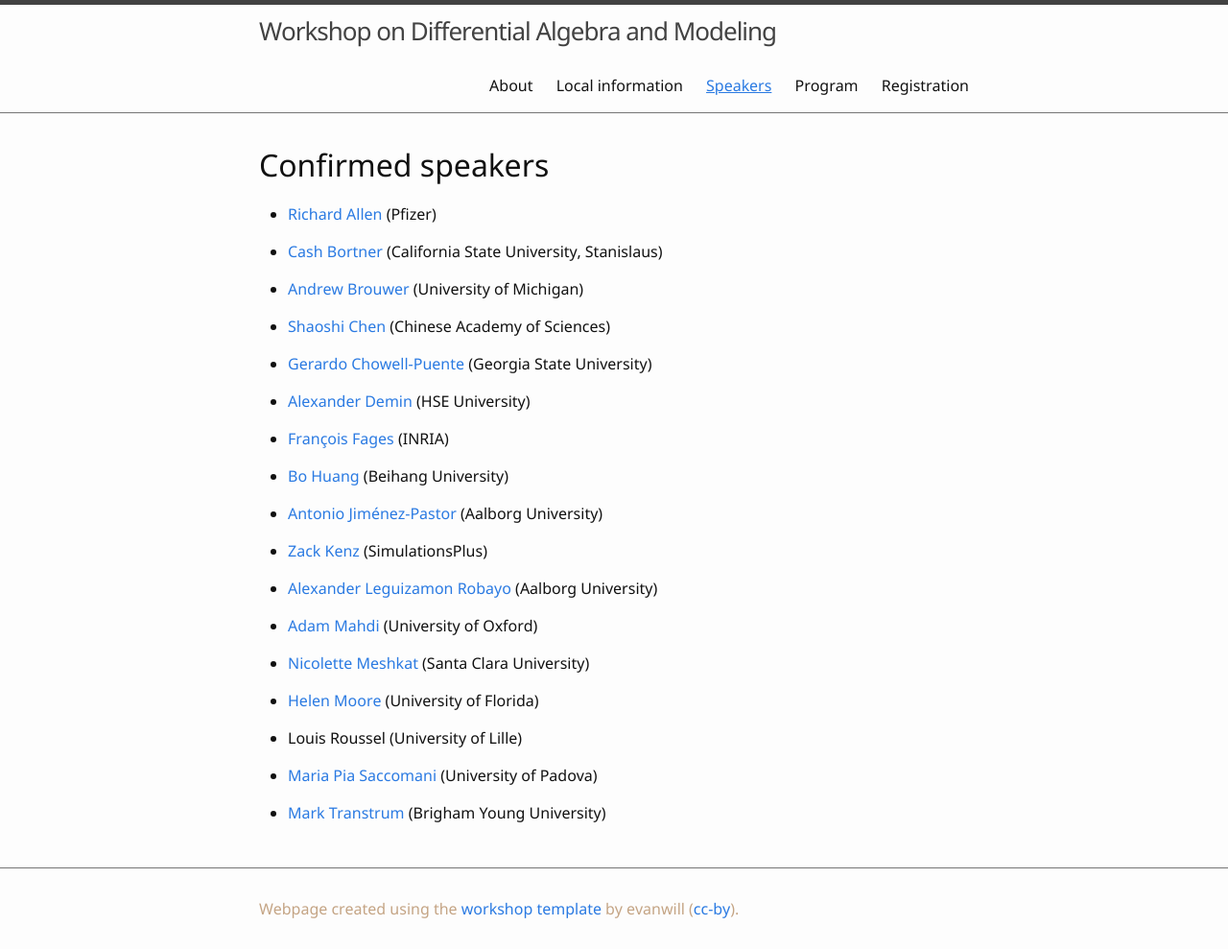
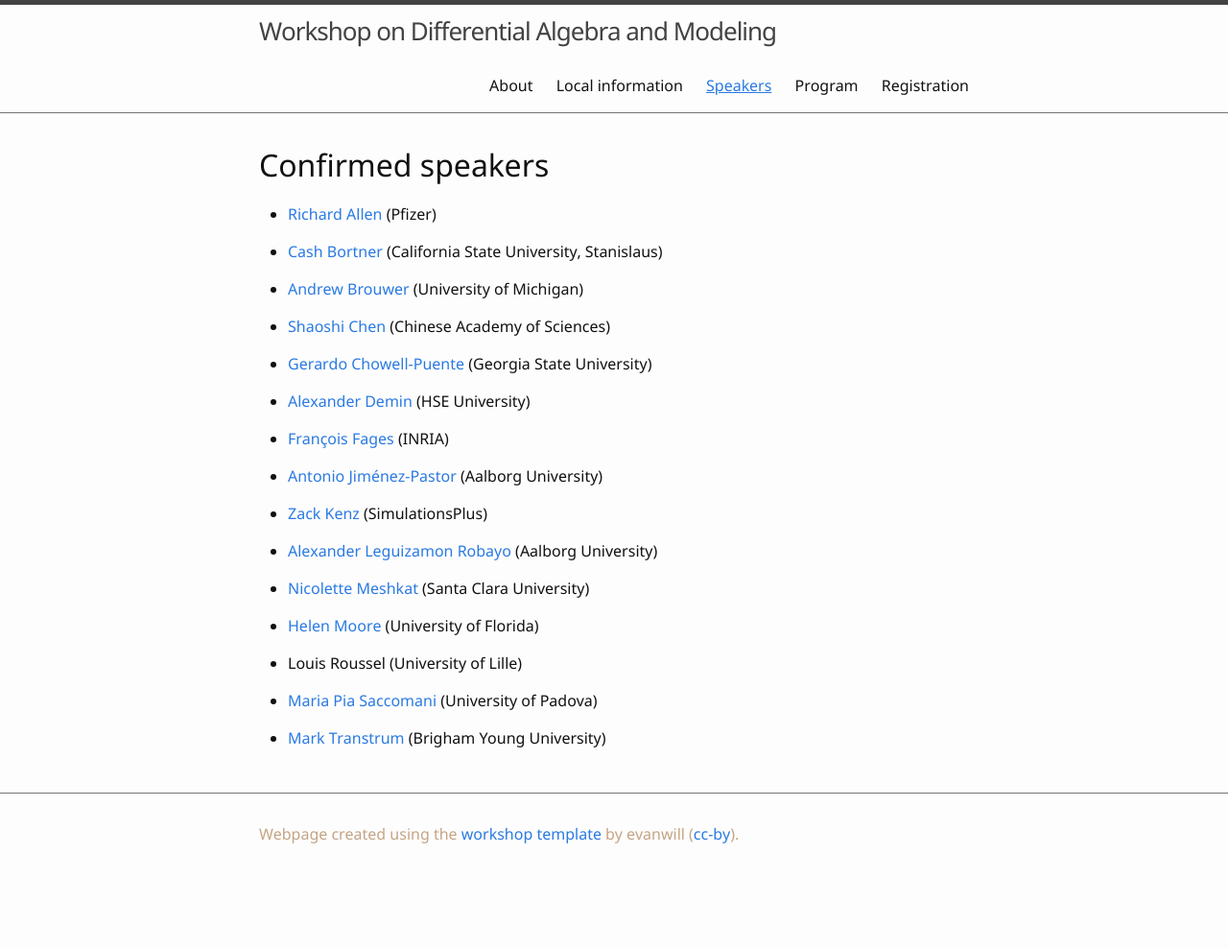
Before and after one commit to diffalg-modeling/diffalg-modeling, a Jekyll site: the page built from participants.md, in a window 1280 px wide. Shown: the whole page at 96% size. Built offline with Jekyll 4.4.1, drawn with Linux system fonts in a browser that asks for light colours; after the commit the page ends 911 px from its top, so only the background shows below that.

Commit message:
fixing participants

```diff
--- a/participants.md
+++ b/participants.md
@@ -19,15 +19,11 @@ nav: true
 
 * [François Fages](https://lifeware.inria.fr/wiki/Fages/Publications) (INRIA)
 
-* [Bo Huang](https://scholar.google.com/citations?user=3k2oS1YAAAAJ&hl=zh-CN) (Beihang University)
-
 * [Antonio Jiménez-Pastor](https://homes.cs.aau.dk/~ajpa/) (Aalborg University)
 
 * [Zack Kenz](https://www.simulations-plus.com/people/zackary-kenz/) (SimulationsPlus)
 
 * [Alexander Leguizamon Robayo](https://vbn.aau.dk/en/persons/153046) (Aalborg University)
-
-* [Adam Mahdi](https://www.oii.ox.ac.uk/people/profiles/adam-mahdi/) (University of Oxford)
 
 * [Nicolette Meshkat](https://www.scu.edu/cas/mathcs/faculty-and-staff/nicolette-meshkat/) (Santa Clara University)
 
```
